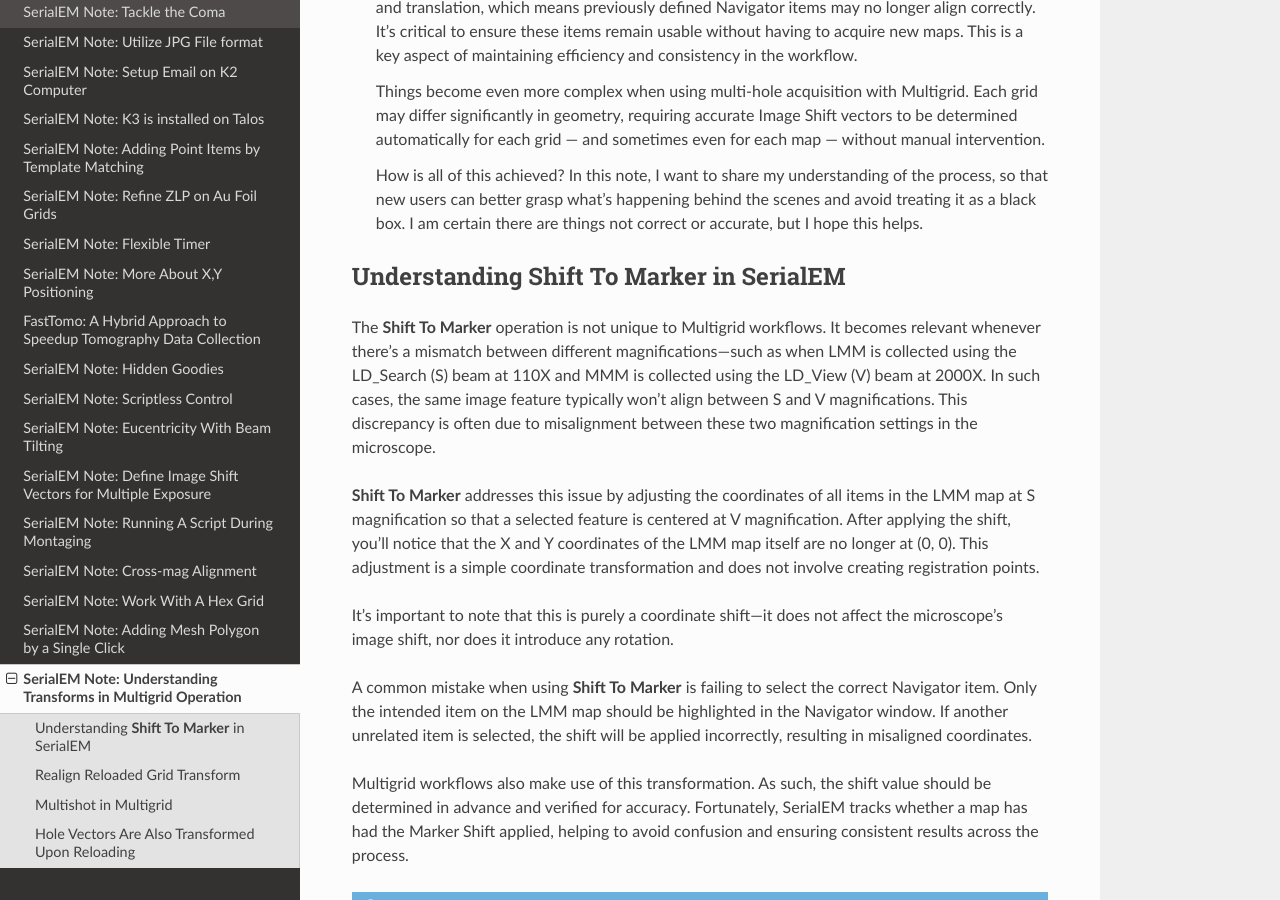
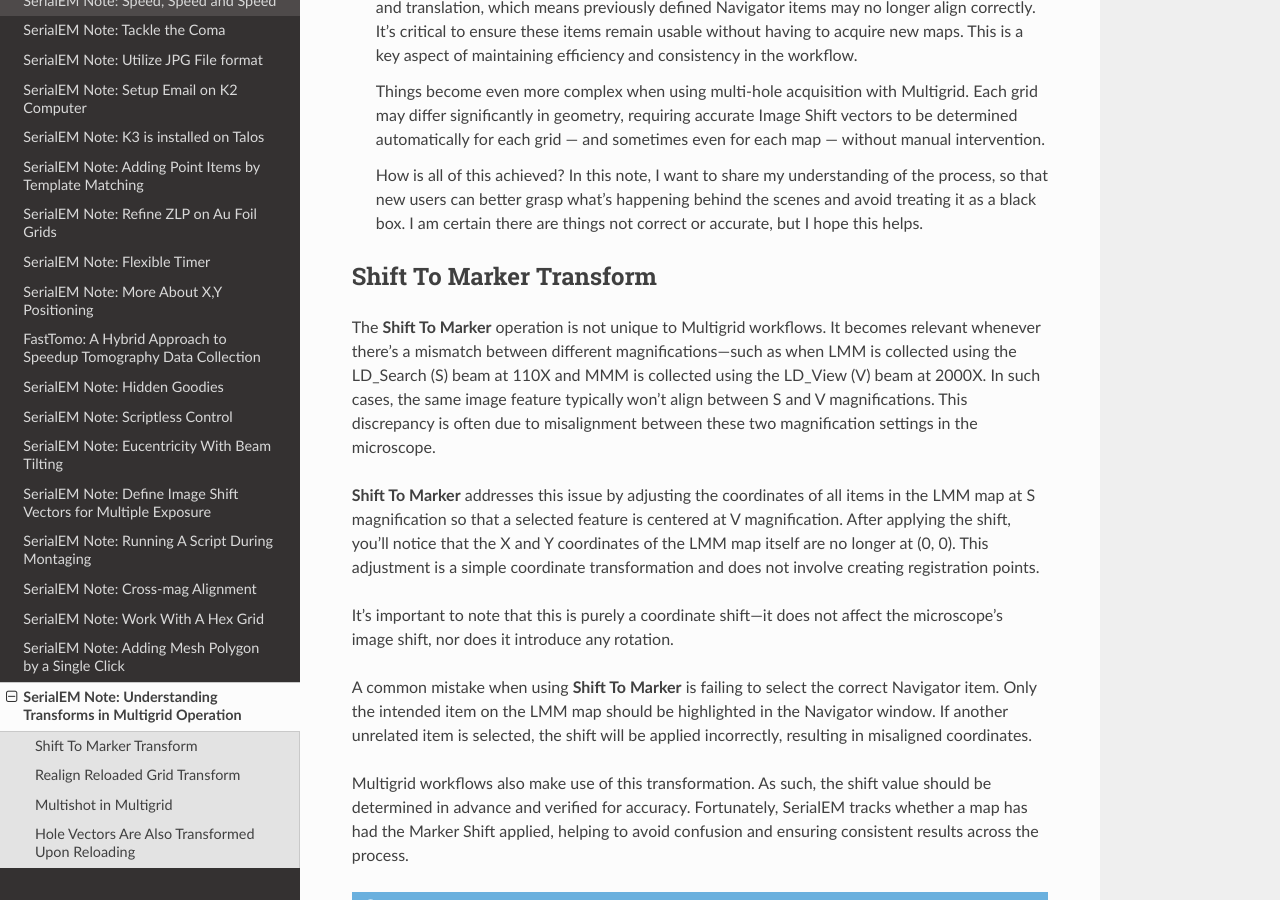
Before and after one commit to xuchen66/sphinx-emdocs, a Sphinx documentation site: the page built from source/serialem-note-understanding-transforms-in-multigrid.rst, in a window 1280 px wide and 900 px high, scrolled down 652 px. Built offline with Sphinx 7.4.7 and the Read the Docs theme 3.1.0, drawn with Linux system fonts in a browser that asks for light colours; pages that are not in the unit, such as notebooks, are missing from menus.

Commit message:
Update serialem-note-understanding-transforms-in-multigrid.rst

```diff
--- a/source/serialem-note-understanding-transforms-in-multigrid.rst
+++ b/source/serialem-note-understanding-transforms-in-multigrid.rst
@@ -34,8 +34,8 @@
 
 .. _marker_shift:
 
-Understanding **Shift To Marker** in SerialEM
----------------------------------------------
+Shift To Marker Transform
+-------------------------
 
 The **Shift To Marker** operation is not unique to Multigrid workflows. It becomes relevant whenever there’s a mismatch between different magnifications—such
 as when LMM is collected using the LD_Search (S) beam at 110X and MMM is collected using the LD_View (V) beam at 2000X. In such cases, the same image feature
```
